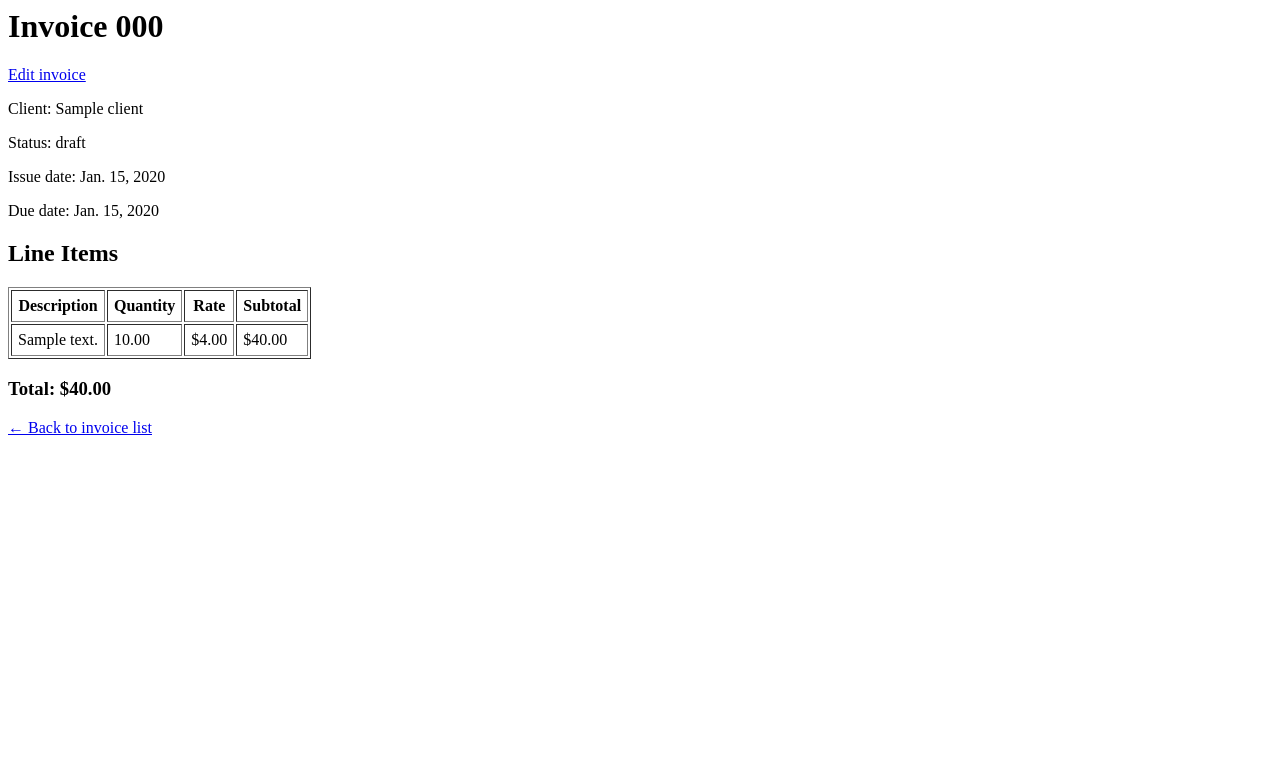
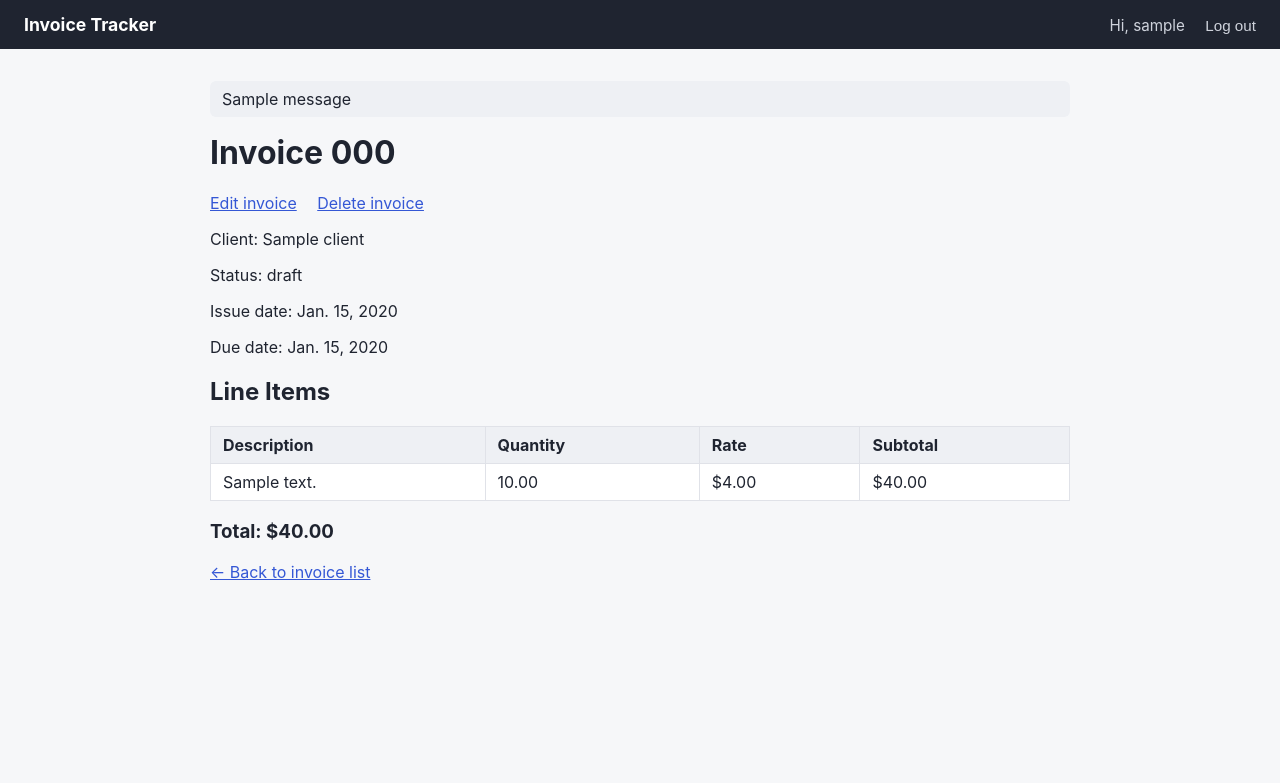
Before and after one commit to mafoudmaryam/invoice-tracker, a Django app: page /1/ in a window 1280 px wide. Shown: the top 783 px of the page. Run offline with Django 5.2, Linux system fonts and the light colour scheme; a user stored in the database is signed in; tables that the repository leaves empty hold one stand-in row (values such as "Sample post"); one stand-in notice (Sample message) is shown.

Commit message:
Add invoice delete, client management, login/signup, and page styling

```diff
--- a/invoice-tracker/invoice-tracker/config/settings.py
+++ b/invoice-tracker/invoice-tracker/config/settings.py
@@ -116,6 +116,11 @@ USE_TZ = True
 # https://docs.djangoproject.com/en/6.1/howto/static-files/
 
 STATIC_URL = 'static/'
+STATICFILES_DIRS = [BASE_DIR / 'static']
+
+LOGIN_URL = 'login'
+LOGIN_REDIRECT_URL = 'invoice_list'
+LOGOUT_REDIRECT_URL = 'login'
 
 
 # Email
--- a/invoice-tracker/invoice-tracker/config/urls.py
+++ b/invoice-tracker/invoice-tracker/config/urls.py
@@ -1,7 +1,10 @@
 from django.contrib import admin
 from django.urls import path, include
+from invoices import views as invoice_views
 
 urlpatterns = [
     path('admin/', admin.site.urls),
+    path('accounts/signup/', invoice_views.signup, name='signup'),
+    path('accounts/', include('django.contrib.auth.urls')),
     path('', include('invoices.urls')),
 ]
--- /dev/null
+++ b/invoice-tracker/invoice-tracker/invoices/templates/base.html
@@ -0,0 +1,38 @@
+{% load static %}
+<!DOCTYPE html>
+<html lang="en">
+<head>
+  <meta charset="UTF-8">
+  <title>{% block title %}Invoice Tracker{% endblock %}</title>
+  <link rel="stylesheet" href="{% static 'css/style.css' %}">
+</head>
+<body>
+  <header class="site-header">
+    <a class="brand" href="{% url 'invoice_list' %}">Invoice Tracker</a>
+    <nav>
+      {% if user.is_authenticated %}
+        <span>Hi, {{ user.username }}</span>
+        <form method="post" action="{% url 'logout' %}" class="inline-form">
+          {% csrf_token %}
+          <button type="submit" class="link-button">Log out</button>
+        </form>
+      {% else %}
+        <a href="{% url 'login' %}">Log in</a>
+        <a href="{% url 'signup' %}">Sign up</a>
+      {% endif %}
+    </nav>
+  </header>
+
+  <main class="container">
+    {% if messages %}
+      <ul class="messages">
+        {% for message in messages %}
+          <li class="message {{ message.tags }}">{{ message }}</li>
+        {% endfor %}
+      </ul>
+    {% endif %}
+
+    {% block content %}{% endblock %}
+  </main>
+</body>
+</html>
--- a/invoice-tracker/invoice-tracker/invoices/templates/invoices/invoice_detail.html
+++ b/invoice-tracker/invoice-tracker/invoices/templates/invoices/invoice_detail.html
@@ -1,28 +1,46 @@
+{% extends "base.html" %}
+{% block title %}Invoice {{ invoice.invoice_number }}{% endblock %}
+{% block content %}
 <h1>Invoice {{ invoice.invoice_number }}</h1>
-<p><a href="{% url 'invoice_edit' invoice.pk %}">Edit invoice</a></p>
-<p>Client: {{ invoice.client.name }}</p >
-<p>Status: {{ invoice.status }}</p >
-<p>Issue date: {{ invoice.issue_date }}</p >
-<p>Due date: {{ invoice.due_date }}</p >
+
+<div class="actions">
+  <a href="{% url 'invoice_edit' invoice.pk %}">Edit invoice</a>
+  <a href="{% url 'invoice_delete' invoice.pk %}">Delete invoice</a>
+</div>
+
+<p>Client: {{ invoice.client.name }}</p>
+<p>Status: {{ invoice.status }}</p>
+<p>Issue date: {{ invoice.issue_date|date:"N j, Y" }}</p>
+<p>Due date: {{ invoice.due_date|date:"N j, Y" }}</p>
 
 <h2>Line Items</h2>
-<table border="1" cellpadding="6">
+
+<table>
+  <thead>
     <tr>
       <th>Description</th>
       <th>Quantity</th>
       <th>Rate</th>
       <th>Subtotal</th>
     </tr>
+  </thead>
+  <tbody>
     {% for item in invoice.line_items.all %}
       <tr>
         <td>{{ item.description }}</td>
-    <td>{{ item.quantity }}</td>
+        <td>{{ item.quantity|floatformat:2 }}</td>
         <td>${{ item.rate|floatformat:2 }}</td>
         <td>${{ item.subtotal|floatformat:2 }}</td>
       </tr>
+    {% empty %}
+      <tr>
+        <td colspan="4">No line items yet.</td>
+      </tr>
     {% endfor %}
+  </tbody>
 </table>
 
 <h3>Total: ${{ invoice.total|floatformat:2 }}</h3>
 
-<p><a href=" 'invoice_list' %}">← Back to invoice list</a ></p >
+<p><a href="{% url 'invoice_list' %}">&larr; Back to invoice list</a></p>
+{% endblock %}
--- a/invoice-tracker/invoice-tracker/invoices/urls.py
+++ b/invoice-tracker/invoice-tracker/invoices/urls.py
@@ -4,7 +4,10 @@ from . import views
 urlpatterns = [
     path("", views.invoice_list, name="invoice_list"),
     path("new/", views.invoice_create, name="invoice_create"),
+    path("clients/", views.client_list, name="client_list"),
     path("clients/new/", views.client_create, name="client_create"),
+    path("clients/<int:pk>/edit/", views.client_edit, name="client_edit"),
     path("<int:pk>/", views.invoice_detail, name="invoice_detail"),
     path("<int:pk>/edit/", views.invoice_edit, name="invoice_edit"),
+    path("<int:pk>/delete/", views.invoice_delete, name="invoice_delete"),
 ]
--- a/invoice-tracker/invoice-tracker/invoices/views.py
+++ b/invoice-tracker/invoice-tracker/invoices/views.py
@@ -1,7 +1,22 @@
+from django.contrib.auth import login as auth_login
 from django.contrib.auth.decorators import login_required
+from django.contrib.auth.forms import UserCreationForm
+from django.contrib import messages
 from django.shortcuts import render, redirect, get_object_or_404
 from .models import Client, Invoice
 from .forms import ClientForm, InvoiceForm, LineItemFormSet
+
+
+def signup(request):
+    if request.method == "POST":
+        form = UserCreationForm(request.POST)
+        if form.is_valid():
+            user = form.save()
+            auth_login(request, user)
+            return redirect("invoice_list")
+    else:
+        form = UserCreationForm()
+    return render(request, "registration/signup.html", {"form": form})
 
 
 @login_required
@@ -31,6 +46,7 @@ def invoice_create(request):
             formset = LineItemFormSet(request.POST, instance=invoice)
             if formset.is_valid():
                 formset.save()
+                messages.success(request, f"Invoice {invoice.invoice_number} was created.")
                 return redirect("invoice_detail", pk=invoice.pk)
         else:
             formset = LineItemFormSet(request.POST)
@@ -53,6 +69,7 @@ def invoice_edit(request, pk):
         if form.is_valid() and formset.is_valid():
             form.save()
             formset.save()
+            messages.success(request, f"Invoice {invoice.invoice_number} was updated.")
             return redirect("invoice_detail", pk=invoice.pk)
     else:
         form = InvoiceForm(instance=invoice, owner=request.user)
@@ -72,7 +89,46 @@ def client_create(request):
             client = form.save(commit=False)
             client.owner = request.user
             client.save()
-            return redirect("invoice_list")
+            messages.success(request, f"Client '{client.name}' was added.")
+            next_url = request.GET.get("next")
+            if next_url == "invoice_create":
+                return redirect("invoice_create")
+            return redirect("client_list")
     else:
         form = ClientForm()
     return render(request, "invoices/client_form.html", {"form": form, "title": "New Client"})
+
+
+@login_required
+def client_list(request):
+    clients = Client.objects.filter(owner=request.user)
+    return render(request, "invoices/client_list.html", {"clients": clients})
+
+
+@login_required
+def client_edit(request, pk):
+    client = get_object_or_404(Client, pk=pk, owner=request.user)
+    if request.method == "POST":
+        form = ClientForm(request.POST, instance=client)
+        if form.is_valid():
+            form.save()
+            messages.success(request, f"Client '{client.name}' was updated.")
+            return redirect("client_list")
+    else:
+        form = ClientForm(instance=client)
+    return render(
+        request,
+        "invoices/client_form.html",
+        {"form": form, "title": f"Edit {client.name}", "client": client},
+    )
+
+
+@login_required
+def invoice_delete(request, pk):
+    invoice = get_object_or_404(Invoice, pk=pk, owner=request.user)
+    if request.method == "POST":
+        number = invoice.invoice_number
+        invoice.delete()
+        messages.success(request, f"Invoice {number} was deleted.")
+        return redirect("invoice_list")
+    return render(request, "invoices/invoice_confirm_delete.html", {"invoice": invoice})
--- /dev/null
+++ b/invoice-tracker/invoice-tracker/static/css/style.css
@@ -0,0 +1,135 @@
+* { box-sizing: border-box; }
+
+body {
+  font-family: -apple-system, "Segoe UI", Roboto, Helvetica, Arial, sans-serif;
+  background: #f6f7f9;
+  color: #1f2430;
+  margin: 0;
+}
+
+.site-header {
+  display: flex;
+  justify-content: space-between;
+  align-items: center;
+  padding: 14px 24px;
+  background: #1f2430;
+  color: #fff;
+}
+
+.site-header .brand {
+  color: #fff;
+  font-weight: 700;
+  font-size: 1.1rem;
+  text-decoration: none;
+}
+
+.site-header nav a,
+.site-header nav span {
+  color: #cfd3dc;
+  margin-left: 16px;
+  text-decoration: none;
+  font-size: 0.95rem;
+}
+
+.site-header nav a:hover {
+  color: #fff;
+}
+
+.link-button {
+  background: none;
+  border: none;
+  color: #cfd3dc;
+  cursor: pointer;
+  font-size: 0.95rem;
+  padding: 0;
+  margin-left: 16px;
+}
+
+.link-button:hover { color: #fff; }
+
+.inline-form { display: inline; }
+
+.container {
+  max-width: 900px;
+  margin: 32px auto;
+  padding: 0 20px;
+}
+
+h1 { margin-top: 0; }
+
+.actions { margin: 16px 0; }
+.actions a { margin-right: 16px; }
+
+a { color: #3457d5; }
+
+table {
+  border-collapse: collapse;
+  width: 100%;
+  background: #fff;
+  margin: 16px 0;
+}
+
+table, th, td {
+  border: 1px solid #e0e2e8;
+}
+
+th, td {
+  padding: 8px 12px;
+  text-align: left;
+}
+
+th { background: #eef0f4; }
+
+ul.plain-list {
+  list-style: none;
+  padding: 0;
+}
+
+ul.plain-list li {
+  background: #fff;
+  border: 1px solid #e0e2e8;
+  border-radius: 6px;
+  padding: 12px 16px;
+  margin-bottom: 8px;
+}
+
+form table { background: transparent; }
+form table, form th, form td { border: none; padding: 6px 4px; }
+
+button, input[type="submit"] {
+  background: #3457d5;
+  color: #fff;
+  border: none;
+  border-radius: 6px;
+  padding: 8px 16px;
+  cursor: pointer;
+  font-size: 0.95rem;
+}
+
+button:hover, input[type="submit"]:hover { background: #2a44ac; }
+
+button.danger, .danger button {
+  background: #d64545;
+}
+
+button.danger:hover { background: #ac2a2a; }
+
+input[type="text"], input[type="email"], input[type="password"],
+input[type="date"], input[type="number"], select, textarea {
+  padding: 6px 8px;
+  border: 1px solid #ccc;
+  border-radius: 4px;
+  font-size: 0.95rem;
+}
+
+.messages {
+  list-style: none;
+  padding: 0;
+}
+
+.message {
+  padding: 8px 12px;
+  border-radius: 6px;
+  margin-bottom: 12px;
+  background: #eef0f4;
+}
```
Also changed, not shown: invoice-tracker/invoice-tracker/invoices/templates/invoices/client_form.html (+11 -1 lines), invoice-tracker/invoice-tracker/invoices/templates/invoices/client_list.html (added, +22 -0 lines), invoice-tracker/invoice-tracker/invoices/templates/invoices/invoice_confirm_delete.html (added, +13 -0 lines), invoice-tracker/invoice-tracker/invoices/templates/invoices/invoice_form.html (+6 -2 lines), invoice-tracker/invoice-tracker/invoices/templates/invoices/invoice_list.html (+12 -7 lines), invoice-tracker/invoice-tracker/invoices/templates/registration/login.html (added, +15 -0 lines), invoice-tracker/invoice-tracker/invoices/templates/registration/signup.html (added, +15 -0 lines). Lines whose indentation alone changed are shown as unchanged.
